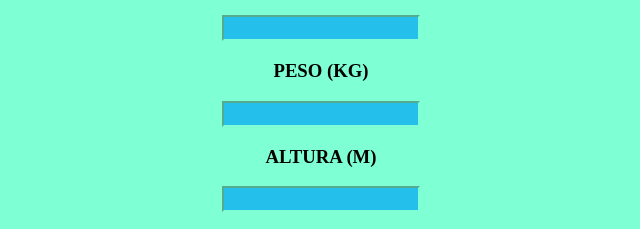
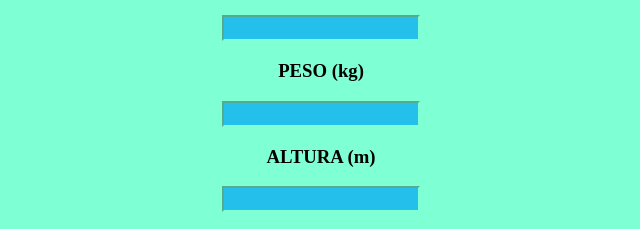
Before and after one commit to EduardoARezandeSilva/tpaatividadeimc, a plain HTML site: page index.html in a window 1280 px wide. Shown: the part 321-550 px from the top of the page, 319-959 px from the left. Drawn offline with Linux system fonts and the light colour scheme.

Commit message:
Update index.html

```diff
--- a/index.html
+++ b/index.html
@@ -27,12 +27,12 @@
             </div>
 
             <div>
-                <h3>PESO (KG)</h3>
+                <h3>PESO (kg)</h3>
                 <input type="number" id="peso" class="entrada" min="0">
             </div>
 
             <div>
-                <h3>ALTURA (M)</h3>
+                <h3>ALTURA (m)</h3>
                 <input type="number" id="altura" class="entrada" min="0" max="3">
             </div>
 
```
